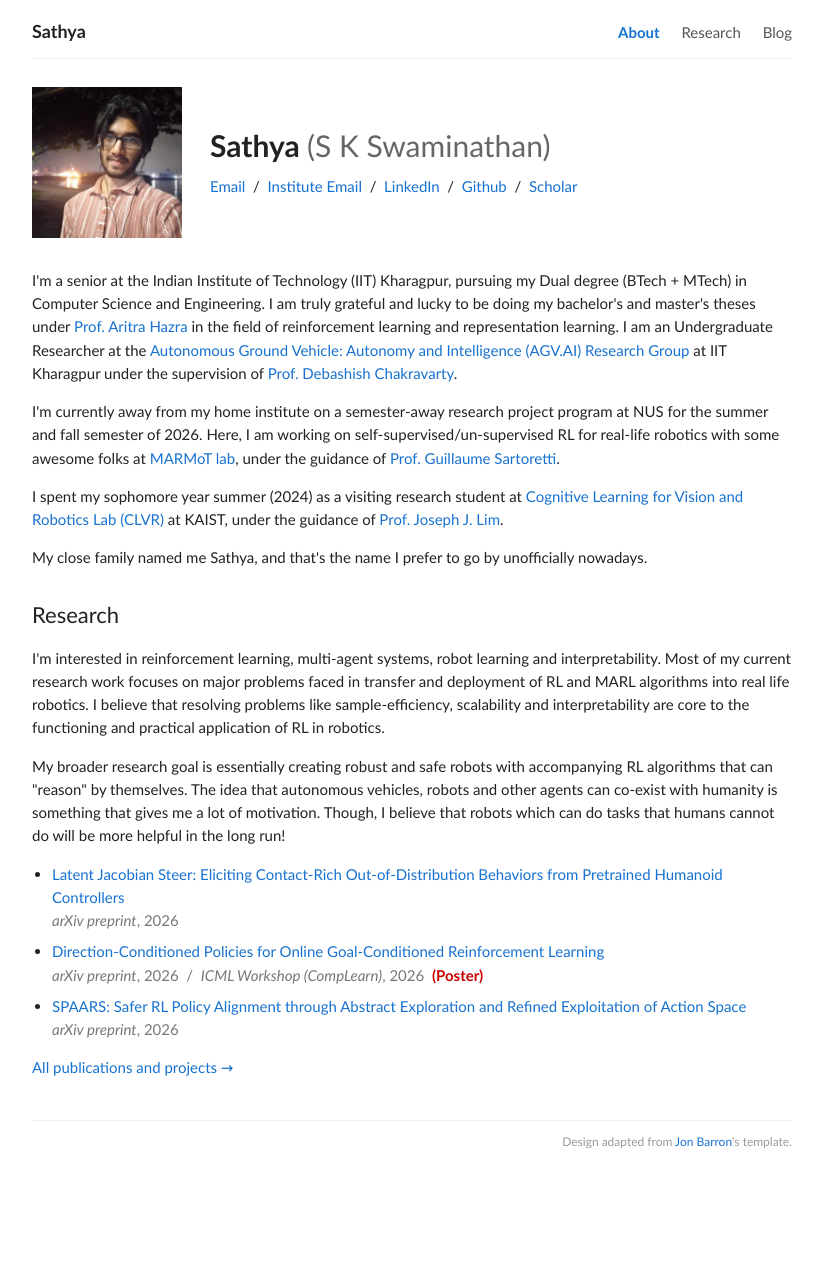
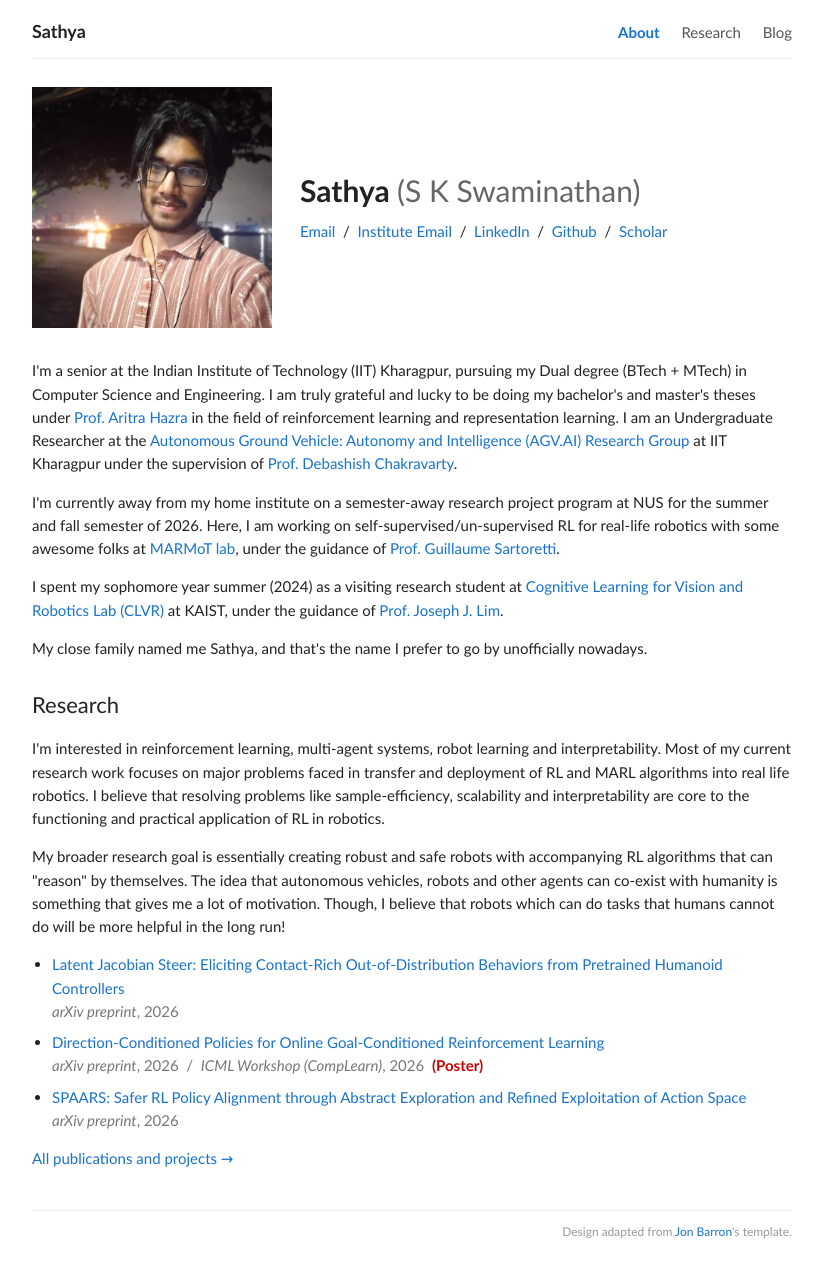
Before and after one commit to SwaminathanSK/SwaminathanSK.github.io, a Jekyll site: the page built from index.html, in a window 1280 px wide. Shown: the whole page, without its empty margins (228-1051 px from the left). Built offline with Jekyll 4.4.1, drawn with Linux system fonts in a browser that asks for light colours; before the commit the page ends 1175 px from its top, so only the background shows below that.

Commit message:
Enlarge profile photo
Co-Authored-By: Claude Opus 5.5 <noreply@anthropic.com>

```diff
--- a/assets/style.css
+++ b/assets/style.css
@@ -124,9 +124,9 @@ h3.year {
   gap: 28px;
   padding: 28px 0 8px;
 }
-.intro-photo { flex: 0 0 150px; }
+.intro-photo { flex: 0 0 240px; }
 .intro-photo img {
-  width: 150px;
+  width: 240px;
   height: auto;
   display: block;
 }
@@ -214,6 +214,7 @@ footer {
 @media (max-width: 640px) {
   .intro { flex-direction: column; text-align: center; gap: 16px; }
   .intro-photo { flex: none; }
+  .intro-photo img { width: 70vw; max-width: 280px; }
   .entry { flex-direction: column; align-items: flex-start; }
   .entry-thumb img { width: 100%; max-width: 320px; }
   .post-desc { margin-left: 0; }
```
